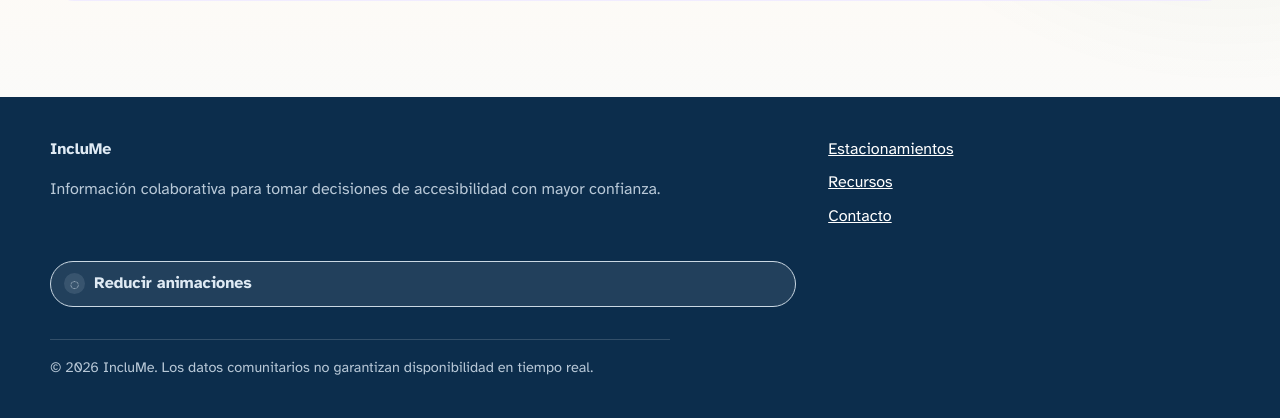
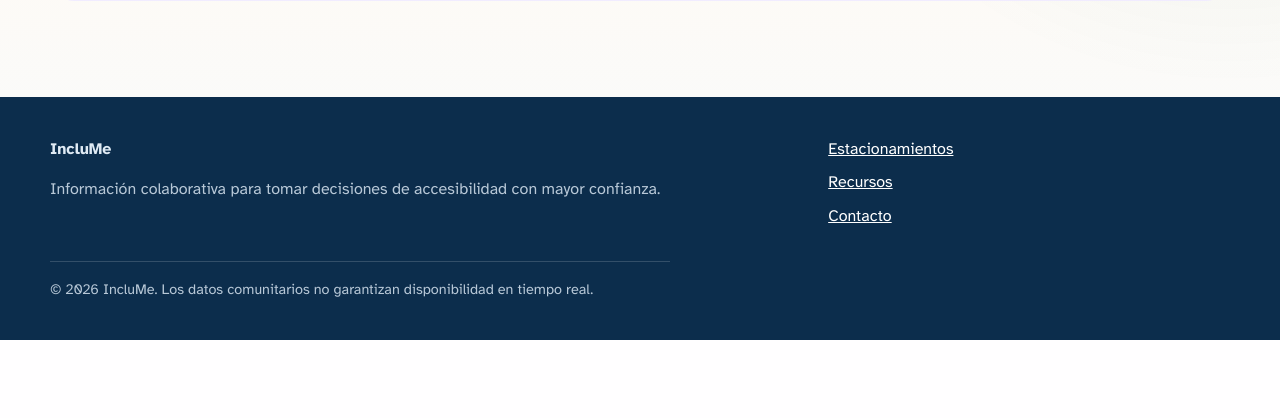
Before and after one commit to Crohnoz/IncluMe, a Django app: page / in a window 1280 px wide. Shown: the part 2041-2459 px from the top of the page. After the commit the page ends 2381 px from the top, so only its background shows below. Run offline with Django 5.2, Linux system fonts and the light colour scheme.

Commit message:
fix(a11y): remove duplicate motion control from the footer

```diff
--- a/templates/base.html
+++ b/templates/base.html
@@ -69,10 +69,6 @@
                 <a href="{% url 'resources' %}">Recursos</a>
                 <a href="{% url 'contact' %}">Contacto</a>
             </nav>
-            <button class="motion-preference" id="motion-preference" type="button" aria-pressed="false">
-                <span class="motion-preference__icon" aria-hidden="true">◌</span>
-                <span class="motion-preference__label">Reducir animaciones</span>
-            </button>
             <p class="site-footer__legal">© 2026 IncluMe. Los datos comunitarios no garantizan disponibilidad en tiempo real.</p>
         </div>
     </footer>
```
